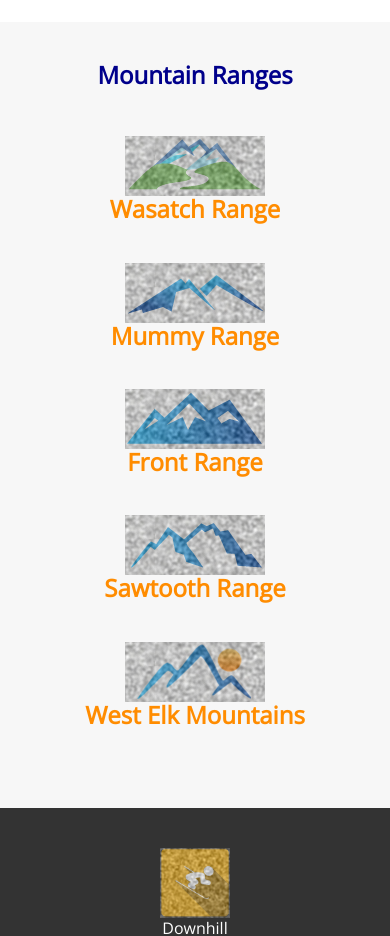
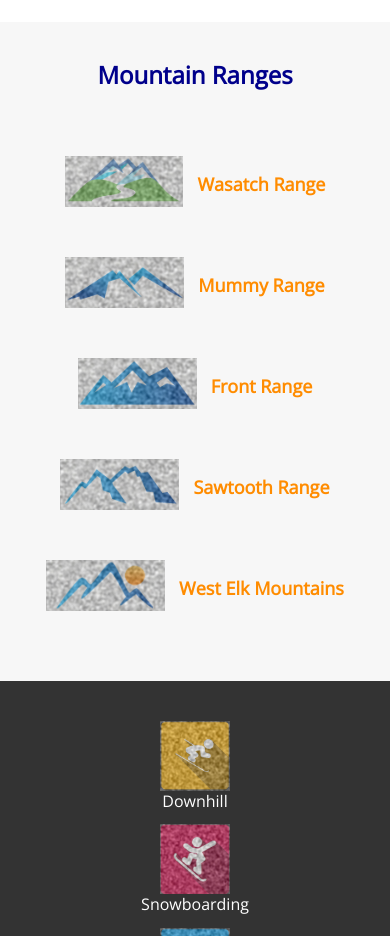
Before and after one commit to brianwashington/bootstrap, a website built with webpack: page index.html in a window 390 px wide. Shown: the part 1760-2696 px from the top of the page. Built offline with nearby package versions, Linux system fonts and the light colour scheme.

Commit message:
Implmented 'Content Reflow' pattern.

```diff
--- a/styles.css
+++ b/styles.css
@@ -75,3 +75,43 @@ article img {
 article p {
   font-size: 16px;
 }
+
+@media (max-width: 767px) {
+
+  .range-list h4 {
+      display: inline;
+      font-size: 18px;
+  }
+
+  .range-list a {
+      display: block;
+  }
+
+  .range-list img {
+      width: 33%;
+      height: 33%;
+      margin-right: 10px;
+      margin-bottom: 30px;
+      margin-top: 20px;
+  }
+}
+
+/* 0 to 767px (extra small & small)*/
+@media(max-width: 767px) {
+  .range-list h4 {
+    display: inline;
+    font-size: 18px;
+  }
+
+  .range-list a {
+    display: block;
+  }
+
+  .range-list img {
+    width: 33%;
+    height: 33%;
+    margin-right: 10px;
+    margin-bottom: 30px;
+    margin-top: 20px;
+  }
+}
```
